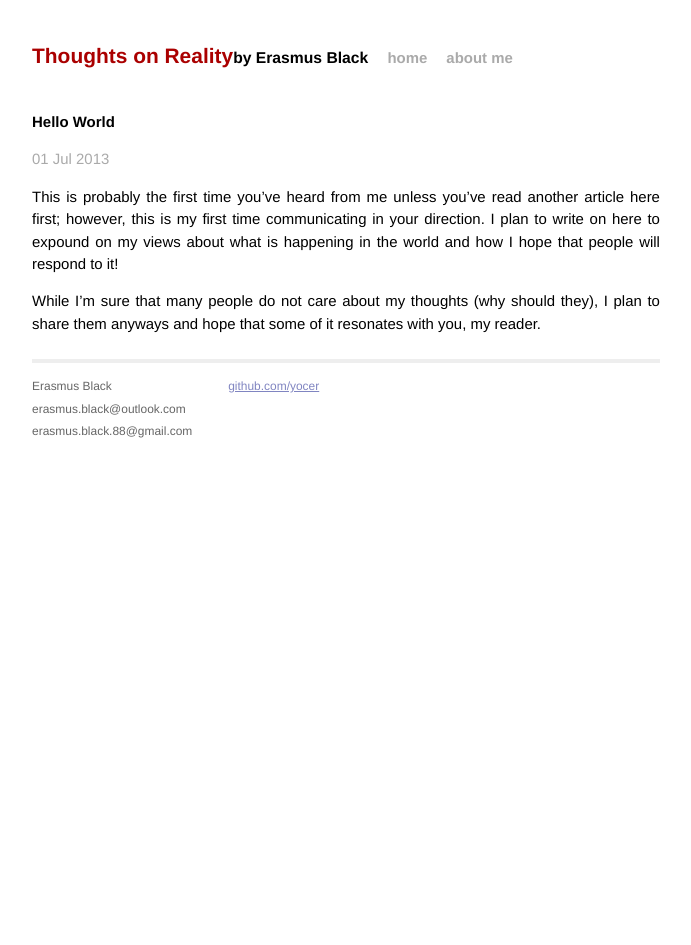
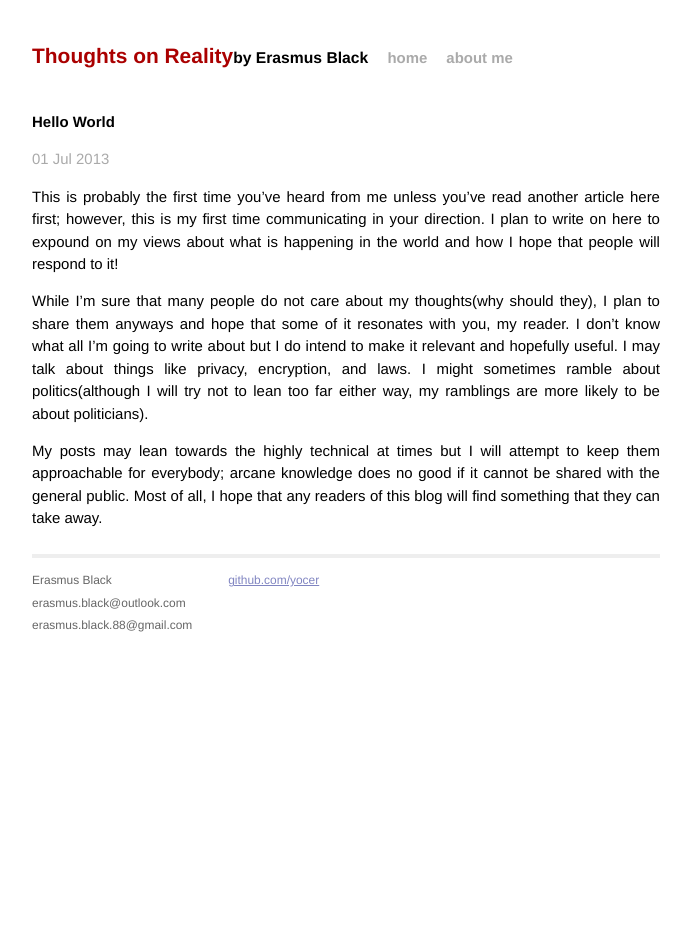
Before and after one commit to Yocer/yocer.github.com, a Jekyll site: the page built from _posts/2013-07-01-welcome-to-jekyll.markdown, in a window 1280 px wide. Shown: the whole page, without its empty margins (294-985 px from the left). Built offline with Jekyll 4.4.1, drawn with Linux system fonts in a browser that asks for light colours.

Commit message:
Finishing first post

```diff
--- a/_posts/2013-07-01-welcome-to-jekyll.markdown
+++ b/_posts/2013-07-01-welcome-to-jekyll.markdown
@@ -2,9 +2,11 @@
 layout: post
 title:  "Hello World"
 date:   2013-07-01 19:45:57
-categories:
+categories: Uncategorized
 ---
 
 This is probably the first time you've heard from me unless you've read another article here first; however, this is my first time communicating in your direction. I plan to write on here to expound on my views about what is happening in the world and how I hope that people will respond to it!
 
-While I'm sure that many people do not care about my thoughts (why should they), I plan to share them anyways and hope that some of it resonates with you, my reader.
+While I'm sure that many people do not care about my thoughts(why should they), I plan to share them anyways and hope that some of it resonates with you, my reader. I don't know what all I'm going to write about but I do intend to make it relevant and hopefully useful. I may talk about things like privacy, encryption, and laws. I might sometimes ramble about politics(although I will try not to lean too far either way, my ramblings are more likely to be about politicians).
+
+My posts may lean towards the highly technical at times but I will attempt to keep them approachable for everybody; arcane knowledge does no good if it cannot be shared with the general public.  Most of all, I hope that any readers of this blog will find something that they can take away.
```
